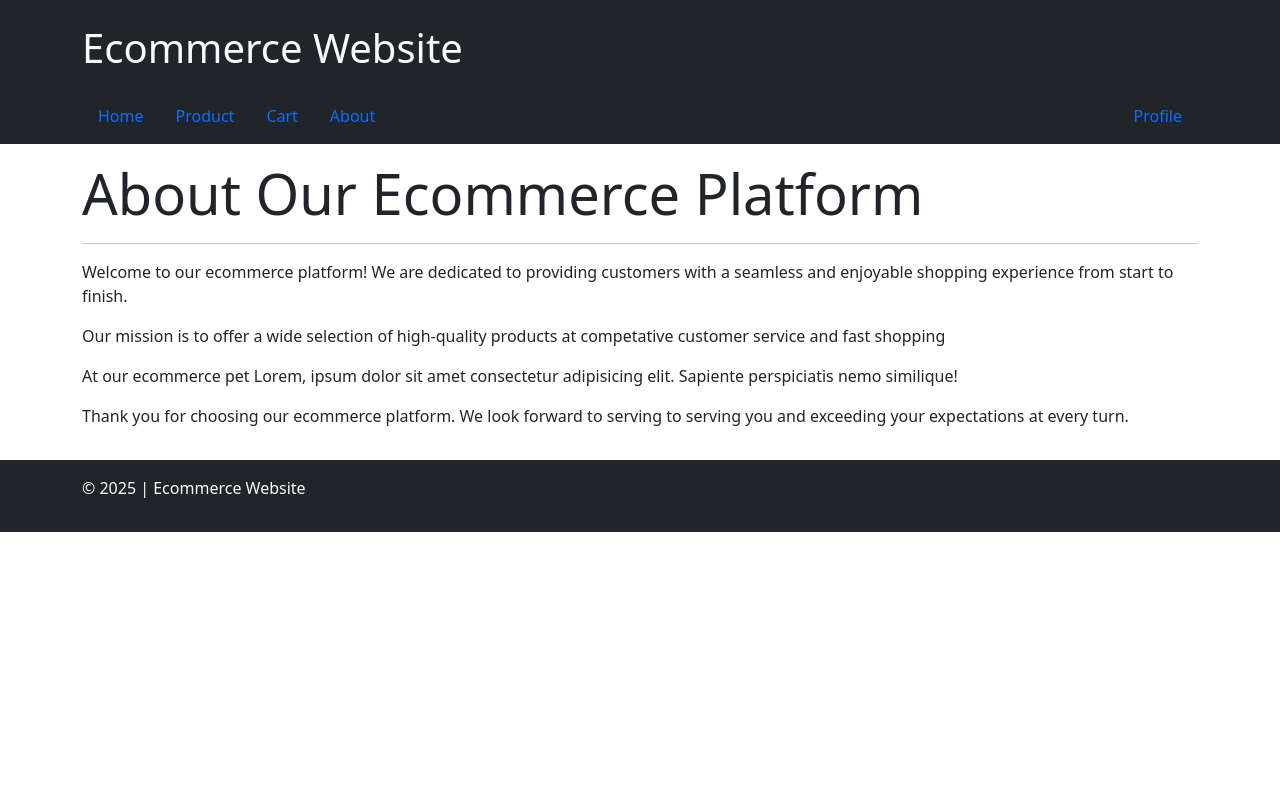
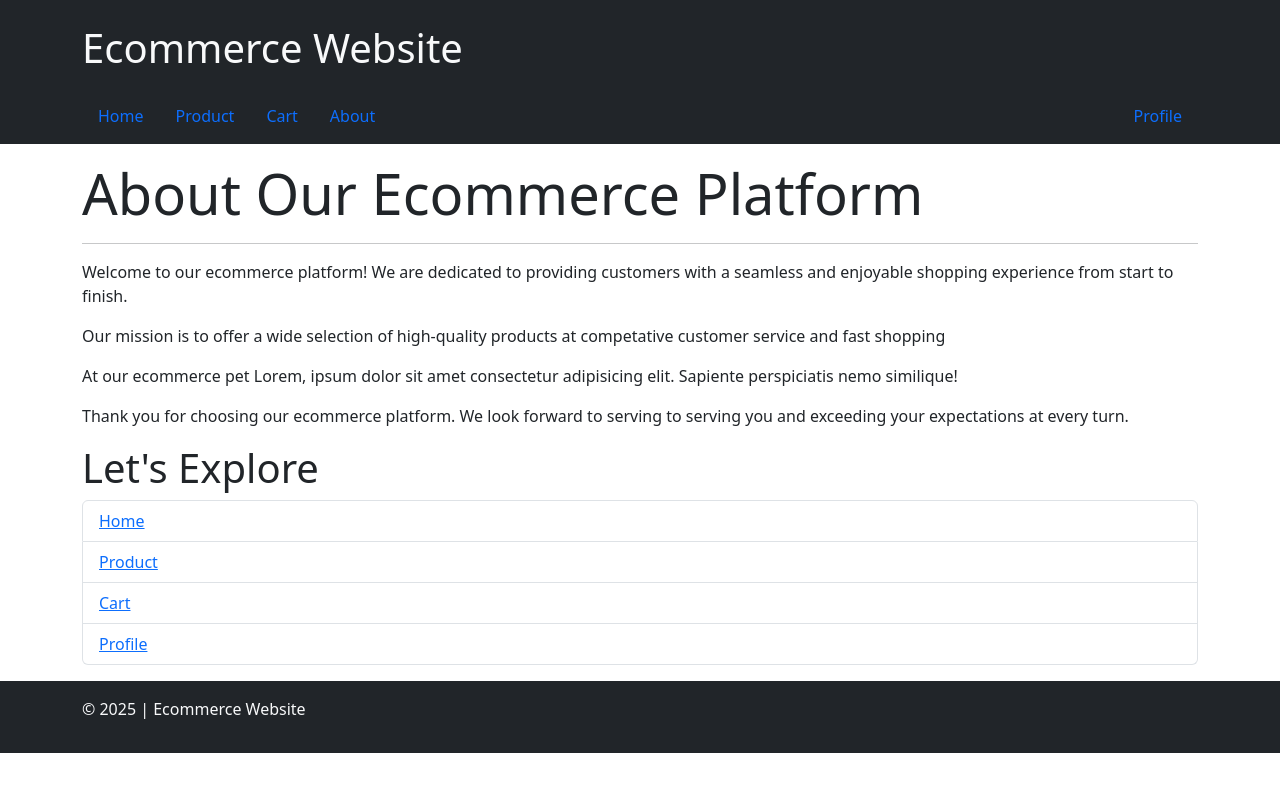
Before and after one commit to Sourabhpande532/berry-bazaar-cart, a React (Create React App) app: page /about in a window 1280 px wide. Shown: the top 792 px of the page. Built offline with nearby package versions, Linux system fonts and the light colour scheme.

Commit message:
Feat: Add navigation and total Price

```diff
--- a/src/pages/About.jsx
+++ b/src/pages/About.jsx
@@ -1,7 +1,47 @@
+import { Link } from "react-router-dom"
 import { Footer } from "../component/Footer"
 import { Header } from "../component/Header"
 
+const NavListings = ( { nav } ) => {
+  const resultOutcome = nav.map( ( { title, path } ) => (
+    <li className="list-group-item">
+      <Link to={`${path}`} >{ title }</Link>
+    </li>
+  ) )
+  return resultOutcome;
+}
+
 export const About = () => {
+  const navbarData = [
+    {
+      id: 1,
+      title: "Home",
+      description: "description of home 1",
+      date: new Date().toLocaleDateString(),
+      path:"/"
+    },
+    {
+      id: 1,
+      title: "Product",
+      description: "description of Product 1",
+      date: new Date().toLocaleDateString(),
+      path:"/product"
+    },
+    {
+      id: 3,
+      title: "Cart",
+      description: "description of Cart 1",
+      date: new Date().toLocaleDateString(),
+      path:"/cart"
+    },
+    {
+      id: 4,
+      title: "Profile",
+      description: "description of Profile 1",
+      date: new Date().toLocaleDateString(),
+      path:"/profile"
+    },
+  ]
   return (
     <>
       <Header />
@@ -25,6 +65,12 @@ export const About = () => {
           Thank you for choosing our ecommerce platform. We look forward to
           serving to serving you and exceeding your expectations at every turn.
         </p>
+        <section>
+          <h1>Let's Explore</h1>
+          <ul className="list-group">
+            <NavListings nav={ navbarData } />
+          </ul>
+        </section>
       </main>
       <Footer />
     </>
--- a/src/pages/Cart.jsx
+++ b/src/pages/Cart.jsx
@@ -1,24 +1,24 @@
 import { Footer } from "../component/Footer";
 import { Header } from "../component/Header";
 
-const ItemsDetails = ({ cart }) => {
-  const listedItem = cart.map(({ id, name, price, quantity }) => {
+const ItemsDetails = ( { cart } ) => {
+  const listedItem = cart.map( ( { id, name, price, quantity } ) => {
     return (
       <li
-        key={id}
+        key={ id }
         className='list-group-item d-flex justify-content-between align-items-start'>
         <div className=''>
-          <h5>{name}</h5>
-          <p className='fw-lighter'>Price: {price}</p>
+          <h5>{ name }</h5>
+          <p className='fw-lighter'>Price: { price }</p>
           <br />
-          <p>Quantity: {quantity}</p>
+          <p>Quantity: { quantity }</p>
         </div>
         <span className=' text-bg-primary badge rounded'>
-          Total Price: {(price * quantity).toFixed(2)}
+          Total Price: { ( price * quantity ).toFixed( 2 ) }
         </span>
       </li>
     );
-  });
+  } );
   return listedItem;
 };
 
@@ -28,6 +28,7 @@ export const Cart = () => {
     { id: 2, name: "Product 2", price: 129.99, quantity: 1 },
     { id: 3, name: "Product 3", price: 79.99, quantity: 3 },
   ];
+  const totalPrice = cart.reduce( ( acc, curr ) => ( acc += ( curr.price * curr.quantity ) ), 0 )
   return (
     <>
       <Header />
@@ -35,9 +36,12 @@ export const Cart = () => {
         <h3 className='display-3'>Shopping Cart</h3>
         <ul className='list-group'>
           <section className="py-3">
-            <ItemsDetails cart={cart} />
+            <ItemsDetails cart={ cart } />
           </section>
         </ul>
+        <div className="fw-bold">
+        <h3>Total Price: ${totalPrice }</h3>
+        </div>
       </main>
       <Footer />
     </>
```
Lines whose indentation alone changed are shown as unchanged.
